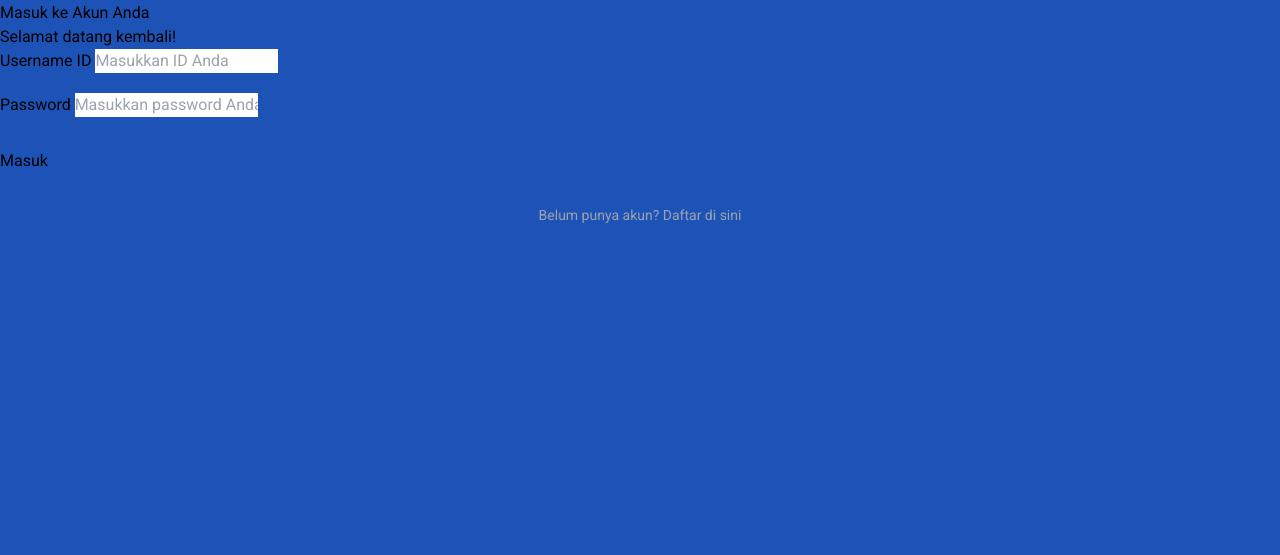
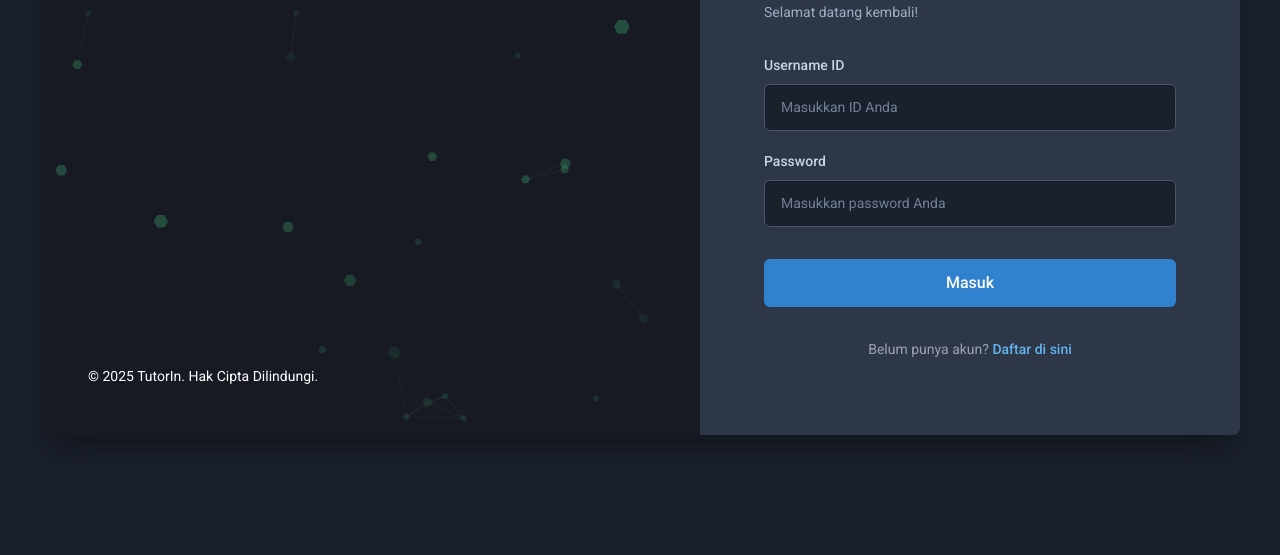
Before and after one commit to wildaaaann/TutorIn, a plain HTML site: page html/login.html in a window 1280 px wide. Shown: the part 245-800 px from the top of the page. Drawn offline with nearby package versions, Linux system fonts and the light colour scheme.

Commit message:
Add files via upload

```diff
--- a/css/stylelogin.css
+++ b/css/stylelogin.css
@@ -1,28 +1,175 @@
 body {
     font-family: 'Roboto', sans-serif;
-    background-color: #1d52b6;
+    background-color: #1A202C; /* Dark background for the whole page, matching the image */
+    color: #A0AEC0; /* Lighter gray text color for dark mode */
+    display: flex;
+    justify-content: center;
+    align-items: center;
+    min-height: 100vh;
+    margin: 0;
+    overflow: hidden; /* Hide scrollbars that might appear due to canvas */
 }
 
-.bg-gray-100 {
-    background-color: #1d52b6;
+.login-container {
+    display: flex;
+    width: 100%;
+    max-width: 1200px;
+    min-height: 70vh;
+    max-height: 800px; /* Consistent max height */
+    box-shadow: 0 20px 30px -10px rgba(0, 0, 0, 0.3), 0 10px 15px -5px rgba(0, 0, 0, 0.1); /* Enhanced shadow for dark bg */
+    border-radius: 0.5rem;
+    overflow: hidden;
+    background-color: #2D3748; /* Fallback for left panel, or main container bg if needed */
 }
 
-.bg-white {
-    background-color: #ffffff;
+.left-panel {
+    flex-basis: 55%;
+    background-color: #171923; /* Very dark background for the canvas area (Tailwind gray-900) */
+    position: relative; /* Needed for absolute positioning of canvas */
+    display: flex;
+    flex-direction: column;
+    justify-content: space-between;
+    padding: 3rem;
+    color: white;
 }
 
-.text-gray-700 {
-    color: #4a5568;
+#hexagon-canvas {
+    position: absolute;
+    top: 0;
+    left: 0;
+    width: 100%;
+    height: 100%;
+    z-index: 0; /* Behind other content in left-panel */
 }
 
-.text-blue-600 {
-    color: #3182ce;
+.left-panel-content {
+    position: relative; /* To ensure it's above the canvas */
+    z-index: 1;
+    display: flex;
+    flex-direction: column;
+    justify-content: space-between;
+    height: 100%; /* Take full height of parent */
 }
 
-.text-blue-700 {
-    color: #2b6cb0;
+.left-panel .logo-area {
+    font-size: 1.875rem; /* text-3xl */
+    font-weight: 700; /* bold */
 }
 
-.hover\:bg-blue-700:hover {
-    background-color: #2b6cb0;
+.left-panel .footer-text {
+    font-size: 0.875rem; /* text-sm */
 }
+
+.right-panel {
+    flex-basis: 45%;
+    background-color: #2D3748; /* Darker background for form panel (Tailwind gray-800) */
+    padding: 3rem 4rem;
+    display: flex;
+    flex-direction: column;
+    justify-content: center;
+}
+
+.right-panel h2 {
+    font-size: 1.75rem; /* text-2xl */
+    font-weight: 700; /* bold */
+    color: #E2E8F0; /* Light text (Tailwind slate-200) */
+    margin-bottom: 0.5rem;
+}
+.right-panel .subtitle {
+    font-size: 0.875rem; /* text-sm */
+    color: #A0AEC0; /* Lighter gray (Tailwind gray-400) */
+    margin-bottom: 2rem;
+}
+
+.form-input {
+    width: 100%;
+    padding: 0.75rem 1rem; /* py-3 px-4 */
+    border: 1px solid #4A5568; /* Darker border (Tailwind gray-600) */
+    border-radius: 0.375rem; /* rounded-md */
+    background-color: #1A202C; /* Dark input bg (Tailwind gray-900) */
+    color: #E2E8F0; /* Light input text */
+    box-shadow: inset 0 1px 2px rgba(0,0,0,0.2);
+    transition: border-color 0.15s ease-in-out, box-shadow 0.15s ease-in-out;
+    font-size: 0.875rem; /* text-sm */
+}
+.form-input::placeholder {
+    color: #718096; /* Placeholder text color (Tailwind gray-500) */
+}
+.form-input:focus {
+    border-color: #3182CE; /* focus:border-blue-500 */
+    outline: 0;
+    background-color: #2D3748; /* Slightly lighter on focus */
+    box-shadow: 0 0 0 0.2rem rgba(49, 130, 206, 0.25); /* focus:ring-blue-200 focus:ring-opacity-50 */
+}
+
+.form-label {
+    display: block;
+    margin-bottom: 0.5rem;
+    font-size: 0.875rem; /* text-sm */
+    font-weight: 500; /* medium */
+    color: #CBD5E0; /* Light label text (Tailwind slate-300) */
+}
+
+.login-button {
+    width: 100%;
+    background-color: #3182CE; /* Blue button (Tailwind blue-600) */
+    color: white;
+    padding: 0.75rem; /* py-3 */
+    border-radius: 0.375rem; /* rounded-md */
+    font-weight: 500; /* medium */
+    transition: background-color 0.15s ease-in-out;
+    border: none;
+    cursor: pointer;
+}
+.login-button:hover {
+    background-color: #2B6CB0; /* Darker blue on hover (Tailwind blue-700) */
+}
+
+.link-text { /* For "Daftar di sini" */
+    color: #63B3ED; /* Lighter blue link (Tailwind blue-400) */
+    font-weight: 500; /* medium */
+}
+.link-text:hover {
+    color: #4299E1; /* (Tailwind blue-500) */
+    text-decoration: underline;
+}
+
+.error-msg {
+    background-color: #4A1D1D; /* Darker red background (custom) */
+    color: #FEB2B2; /* Lighter red text (Tailwind red-300) */
+    border: 1px solid #C53030; /* Red border (Tailwind red-600) */
+    padding: 0.75rem 1rem;
+    border-radius: 0.375rem;
+    margin-bottom: 1rem;
+    font-size: 0.875rem;
+}
+
+/* Responsive adjustments */
+@media (max-width: 1024px) {
+    .left-panel { flex-basis: 45%; }
+    .right-panel { flex-basis: 55%; padding: 2.5rem 3rem; }
+}
+@media (max-width: 768px) {
+    .login-container {
+        flex-direction: column;
+        min-height: 100vh;
+        max-height: none;
+        border-radius: 0;
+        box-shadow: none;
+    }
+    .left-panel {
+        flex-basis: auto;
+        height: 200px; /* Reduced height for mobile */
+        min-height: 180px;
+        padding: 1.5rem;
+    }
+    .left-panel .logo-area { font-size: 1.5rem; }
+    .left-panel .footer-text { display: none; }
+    .right-panel {
+        flex-basis: auto;
+        padding: 2rem 1.5rem;
+        width: 100%;
+    }
+    .right-panel h2 { font-size: 1.5rem; }
+    .right-panel .subtitle { margin-bottom: 1.5rem; }
+}
--- /dev/null
+++ b/css/styleregist.css
@@ -0,0 +1,175 @@
+body {
+    font-family: 'Roboto', sans-serif;
+    background-color: #1A202C; /* Dark background for the whole page, matching the image */
+    color: #A0AEC0; /* Lighter gray text color for dark mode */
+    display: flex;
+    justify-content: center;
+    align-items: center;
+    min-height: 100vh;
+    margin: 0;
+    overflow: hidden; /* Hide scrollbars that might appear due to canvas */
+}
+
+.login-container {
+    display: flex;
+    width: 100%;
+    max-width: 1200px;
+    min-height: 70vh;
+    max-height: 800px; /* Consistent max height */
+    box-shadow: 0 20px 30px -10px rgba(0, 0, 0, 0.3), 0 10px 15px -5px rgba(0, 0, 0, 0.1); /* Enhanced shadow for dark bg */
+    border-radius: 0.5rem;
+    overflow: hidden;
+    background-color: #2D3748; /* Fallback for left panel, or main container bg if needed */
+}
+
+.left-panel {
+    flex-basis: 55%;
+    background-color: #171923; /* Very dark background for the canvas area (Tailwind gray-900) */
+    position: relative; /* Needed for absolute positioning of canvas */
+    display: flex;
+    flex-direction: column;
+    justify-content: space-between;
+    padding: 3rem;
+    color: white;
+}
+
+#hexagon-canvas, #hexagon-canvas-register { /* Apply to both login and register canvas */
+    position: absolute;
+    top: 0;
+    left: 0;
+    width: 100%;
+    height: 100%;
+    z-index: 0; /* Behind other content in left-panel */
+}
+
+.left-panel-content {
+    position: relative; /* To ensure it's above the canvas */
+    z-index: 1;
+    display: flex;
+    flex-direction: column;
+    justify-content: space-between;
+    height: 100%; /* Take full height of parent */
+}
+
+.left-panel .logo-area {
+    font-size: 1.875rem; /* text-3xl */
+    font-weight: 700; /* bold */
+}
+
+.left-panel .footer-text {
+    font-size: 0.875rem; /* text-sm */
+}
+
+.right-panel {
+    flex-basis: 45%;
+    background-color: #2D3748; /* Darker background for form panel (Tailwind gray-800) */
+    padding: 3rem 4rem;
+    display: flex;
+    flex-direction: column;
+    justify-content: center;
+}
+
+.right-panel h2 {
+    font-size: 1.75rem; /* text-2xl */
+    font-weight: 700; /* bold */
+    color: #E2E8F0; /* Light text (Tailwind slate-200) */
+    margin-bottom: 0.5rem;
+}
+.right-panel .subtitle {
+    font-size: 0.875rem; /* text-sm */
+    color: #A0AEC0; /* Lighter gray (Tailwind gray-400) */
+    margin-bottom: 2rem;
+}
+
+.form-input {
+    width: 100%;
+    padding: 0.75rem 1rem; /* py-3 px-4 */
+    border: 1px solid #4A5568; /* Darker border (Tailwind gray-600) */
+    border-radius: 0.375rem; /* rounded-md */
+    background-color: #1A202C; /* Dark input bg (Tailwind gray-900) */
+    color: #E2E8F0; /* Light input text */
+    box-shadow: inset 0 1px 2px rgba(0,0,0,0.2);
+    transition: border-color 0.15s ease-in-out, box-shadow 0.15s ease-in-out;
+    font-size: 0.875rem; /* text-sm */
+}
+.form-input::placeholder {
+    color: #718096; /* Placeholder text color (Tailwind gray-500) */
+}
+.form-input:focus {
+    border-color: #3182CE; /* focus:border-blue-500 */
+    outline: 0;
+    background-color: #2D3748; /* Slightly lighter on focus */
+    box-shadow: 0 0 0 0.2rem rgba(49, 130, 206, 0.25); /* focus:ring-blue-200 focus:ring-opacity-50 */
+}
+
+.form-label {
+    display: block;
+    margin-bottom: 0.5rem;
+    font-size: 0.875rem; /* text-sm */
+    font-weight: 500; /* medium */
+    color: #CBD5E0; /* Light label text (Tailwind slate-300) */
+}
+
+.login-button { /* Reused for register button */
+    width: 100%;
+    background-color: #3182CE; /* Blue button (Tailwind blue-600) */
+    color: white;
+    padding: 0.75rem; /* py-3 */
+    border-radius: 0.375rem; /* rounded-md */
+    font-weight: 500; /* medium */
+    transition: background-color 0.15s ease-in-out;
+    border: none;
+    cursor: pointer;
+}
+.login-button:hover {
+    background-color: #2B6CB0; /* Darker blue on hover (Tailwind blue-700) */
+}
+
+.link-text {
+    color: #63B3ED; /* Lighter blue link (Tailwind blue-400) */
+    font-weight: 500; /* medium */
+}
+.link-text:hover {
+    color: #4299E1; /* (Tailwind blue-500) */
+    text-decoration: underline;
+}
+
+.error-msg {
+    background-color: #4A1D1D; /* Darker red background (custom) */
+    color: #FEB2B2; /* Lighter red text (Tailwind red-300) */
+    border: 1px solid #C53030; /* Red border (Tailwind red-600) */
+    padding: 0.75rem 1rem;
+    border-radius: 0.375rem;
+    margin-bottom: 1rem;
+    font-size: 0.875rem;
+}
+
+/* Responsive adjustments */
+@media (max-width: 1024px) {
+    .left-panel { flex-basis: 45%; }
+    .right-panel { flex-basis: 55%; padding: 2.5rem 3rem; }
+}
+@media (max-width: 768px) {
+    .login-container {
+        flex-direction: column;
+        min-height: 100vh;
+        max-height: none;
+        border-radius: 0;
+        box-shadow: none;
+    }
+    .left-panel {
+        flex-basis: auto;
+        height: 200px; /* Reduced height for mobile */
+        min-height: 180px;
+        padding: 1.5rem;
+    }
+    .left-panel .logo-area { font-size: 1.5rem; }
+    .left-panel .footer-text { display: none; }
+    .right-panel {
+        flex-basis: auto;
+        padding: 2rem 1.5rem;
+        width: 100%;
+    }
+    .right-panel h2 { font-size: 1.5rem; }
+    .right-panel .subtitle { margin-bottom: 1.5rem; }
+}
```
